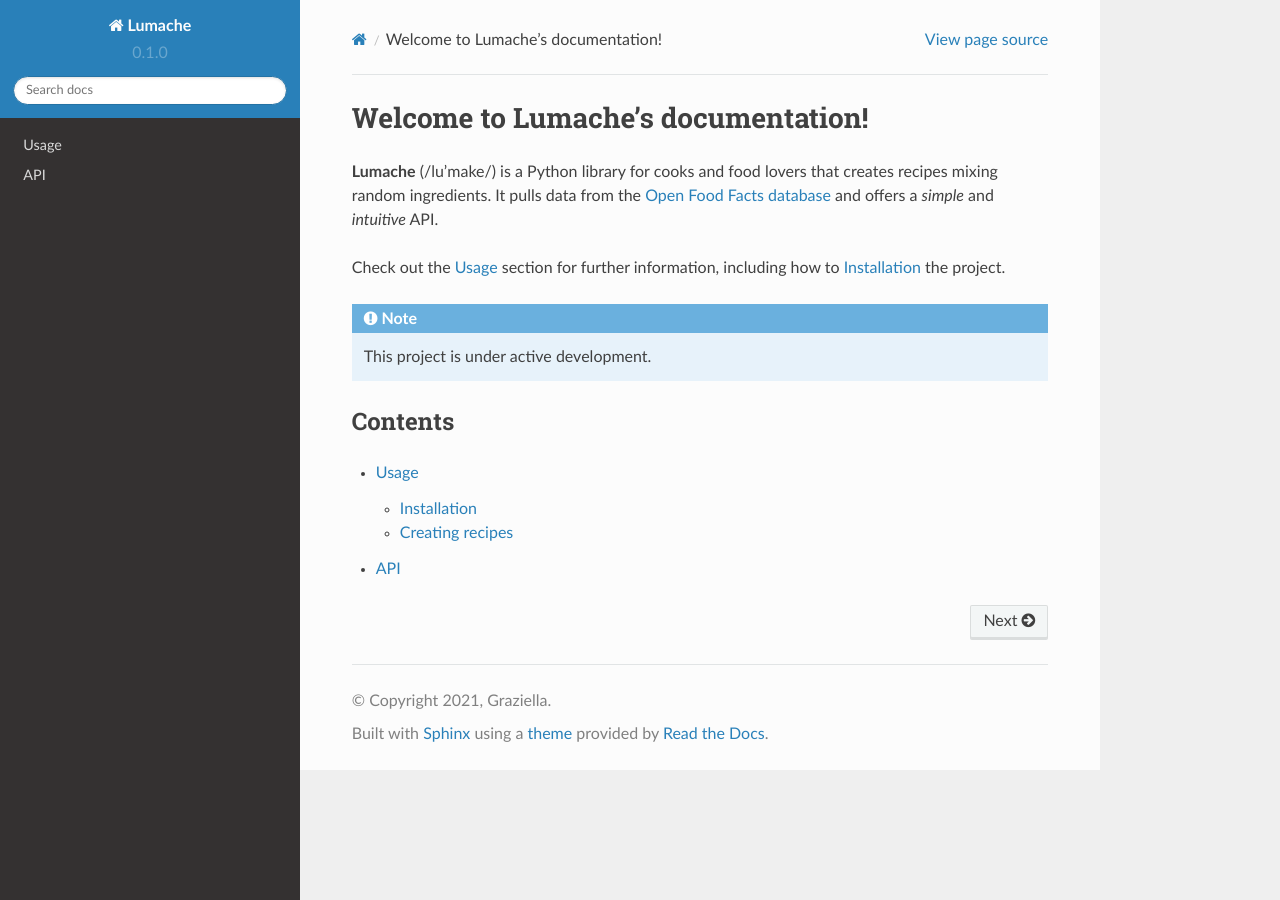
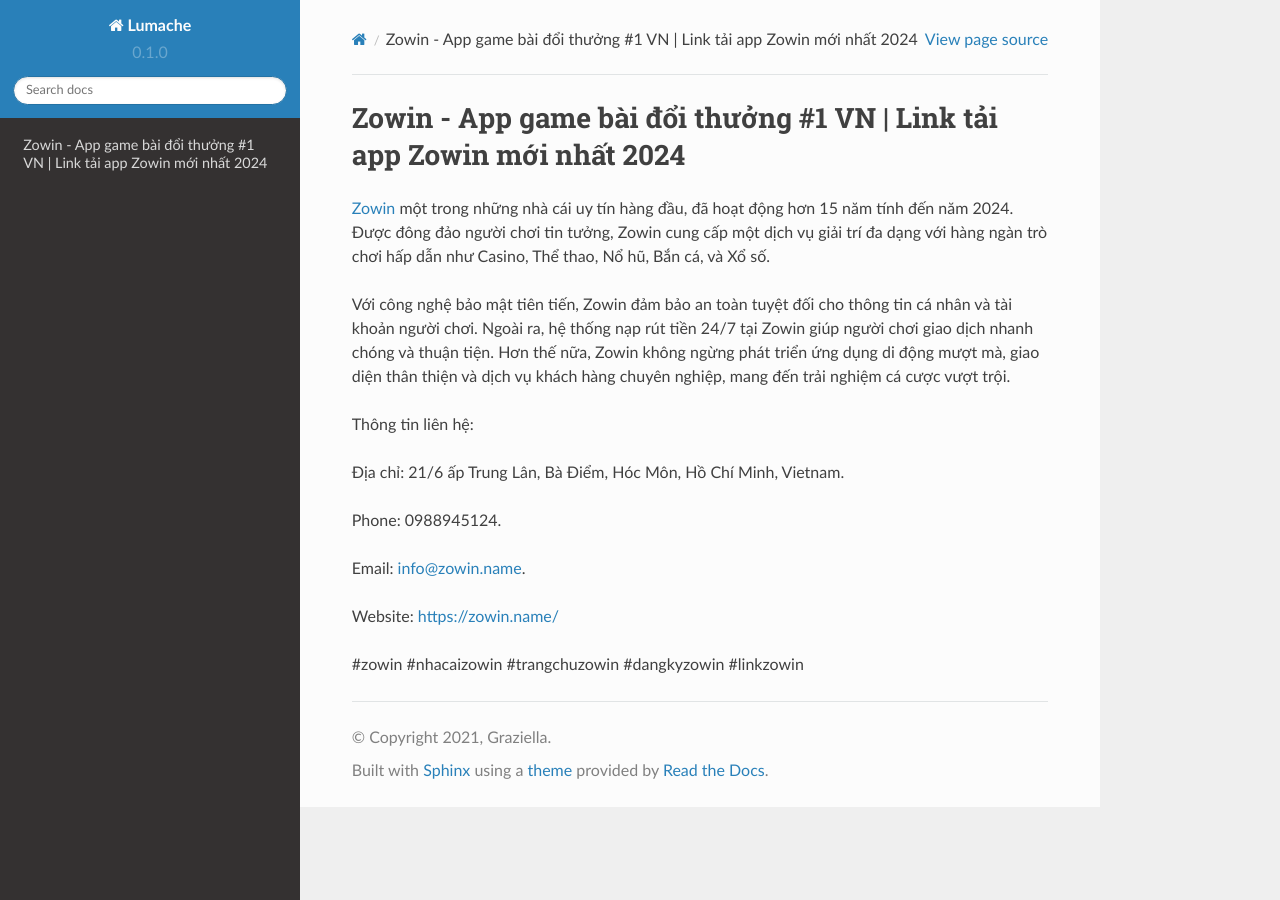
Before and after one commit to luongchanvien962/zowinname, a Sphinx documentation site: the page built from docs/source/index.rst, in a window 1280 px wide. Built offline with Sphinx 7.4.7 and the Read the Docs theme 2.0.0, drawn with Linux system fonts in a browser that asks for light colours.

Commit message:
Update index.rst

```diff
--- a/docs/source/index.rst
+++ b/docs/source/index.rst
@@ -1,22 +1,18 @@
-Welcome to Lumache's documentation!
+Zowin - App game bài đổi thưởng #1 VN | Link tải app Zowin mới nhất 2024
 ===================================
 
-**Lumache** (/lu'make/) is a Python library for cooks and food lovers
-that creates recipes mixing random ingredients.
-It pulls data from the `Open Food Facts database <https://world.openfoodfacts.org/>`_
-and offers a *simple* and *intuitive* API.
+`Zowin <https://zowin.name/>`_ một trong những nhà cái uy tín hàng đầu, đã hoạt động hơn 15 năm tính đến năm 2024. Được đông đảo người chơi tin tưởng, Zowin cung cấp một dịch vụ giải trí đa dạng với hàng ngàn trò chơi hấp dẫn như Casino, Thể thao, Nổ hũ, Bắn cá, và Xổ số.
 
-Check out the :doc:`usage` section for further information, including
-how to :ref:`installation` the project.
+Với công nghệ bảo mật tiên tiến, Zowin đảm bảo an toàn tuyệt đối cho thông tin cá nhân và tài khoản người chơi. Ngoài ra, hệ thống nạp rút tiền 24/7 tại Zowin giúp người chơi giao dịch nhanh chóng và thuận tiện. Hơn thế nữa, Zowin không ngừng phát triển ứng dụng di động mượt mà, giao diện thân thiện và dịch vụ khách hàng chuyên nghiệp, mang đến trải nghiệm cá cược vượt trội.
 
-.. note::
+Thông tin liên hệ:
 
-   This project is under active development.
+Địa chỉ: 21/6 ấp Trung Lân, Bà Điểm, Hóc Môn, Hồ Chí Minh, Vietnam.
 
-Contents
---------
+Phone: 0988945124.
 
-.. toctree::
+Email: info@zowin.name.
 
-   usage
-   api
+Website: https://zowin.name/
+
+#zowin #nhacaizowin #trangchuzowin #dangkyzowin #linkzowin
```
